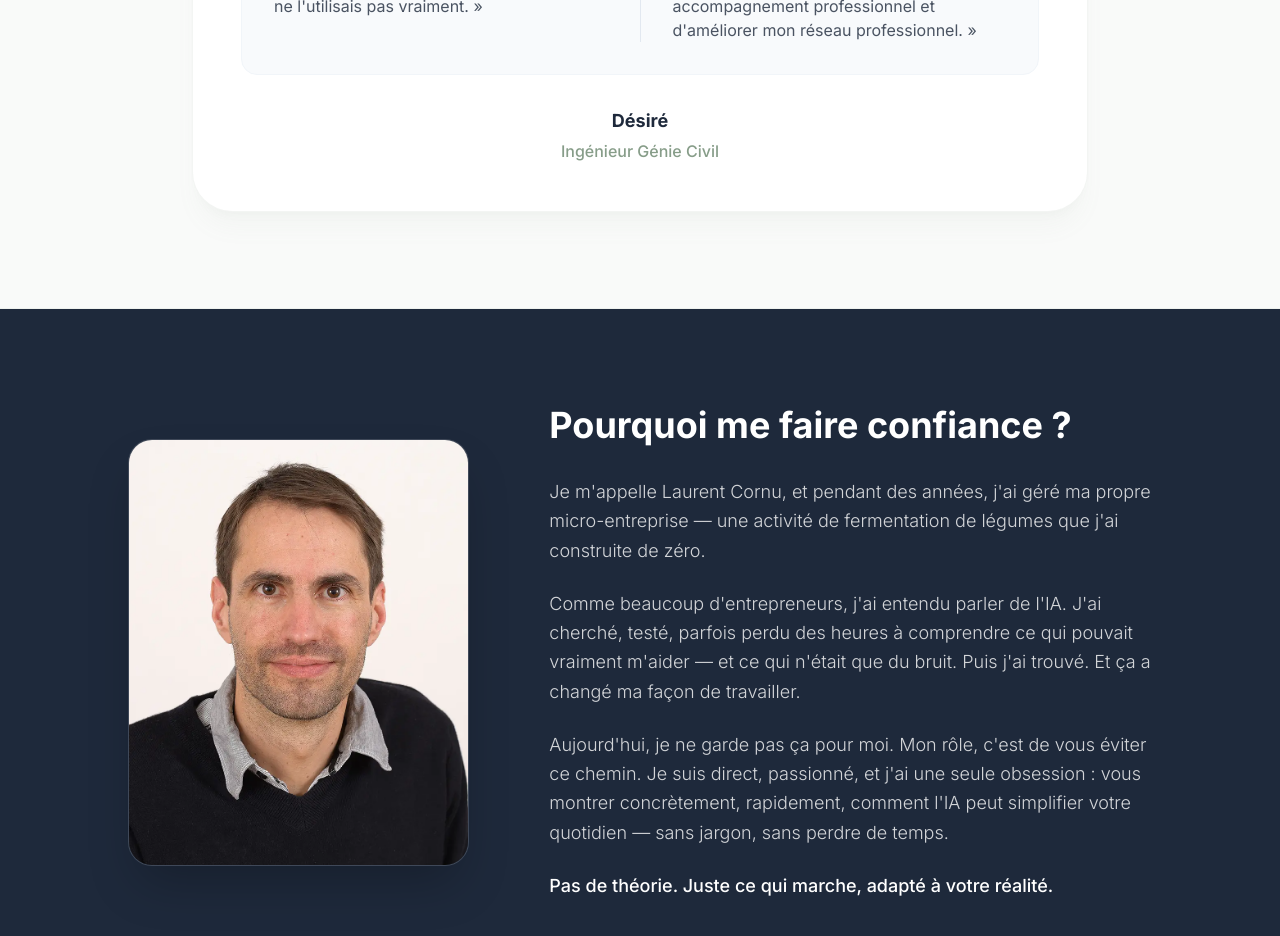
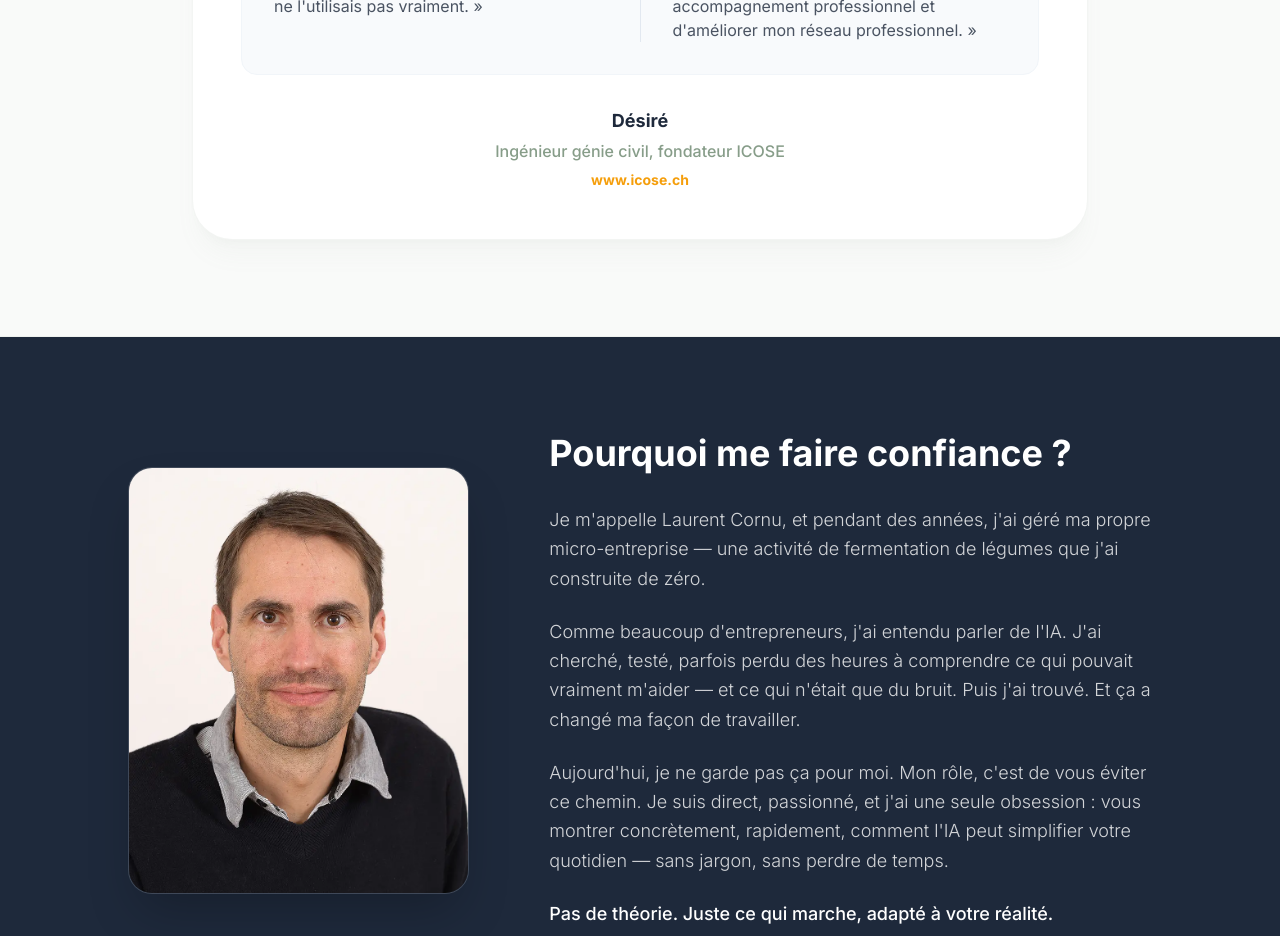
Before and after one commit to laurent-debug/easy-ai-solutions-landing, a Next.js app: page / in a window 1280 px wide. Shown: the part 3520-4456 px from the top of the page. Built offline with nearby package versions, Linux system fonts and the light colour scheme.

Commit message:
feat: update Désiré's role and website in testimonial

```diff
--- a/app/page.tsx
+++ b/app/page.tsx
@@ -137,7 +137,14 @@ export default function LandingPage() {
 
             <div className="text-center">
               <div className="font-bold text-navy text-lg">Désiré</div>
-              <div className="text-sage font-medium mt-1">Ingénieur Génie Civil</div>
+              <div className="text-sage font-medium mt-1">
+                Ingénieur génie civil, fondateur ICOSE
+                <div className="mt-1">
+                  <a href="https://www.icose.ch" target="_blank" rel="noopener noreferrer" className="text-accent hover:underline text-sm font-bold">
+                    www.icose.ch
+                  </a>
+                </div>
+              </div>
             </div>
           </div>
         </div>
```
